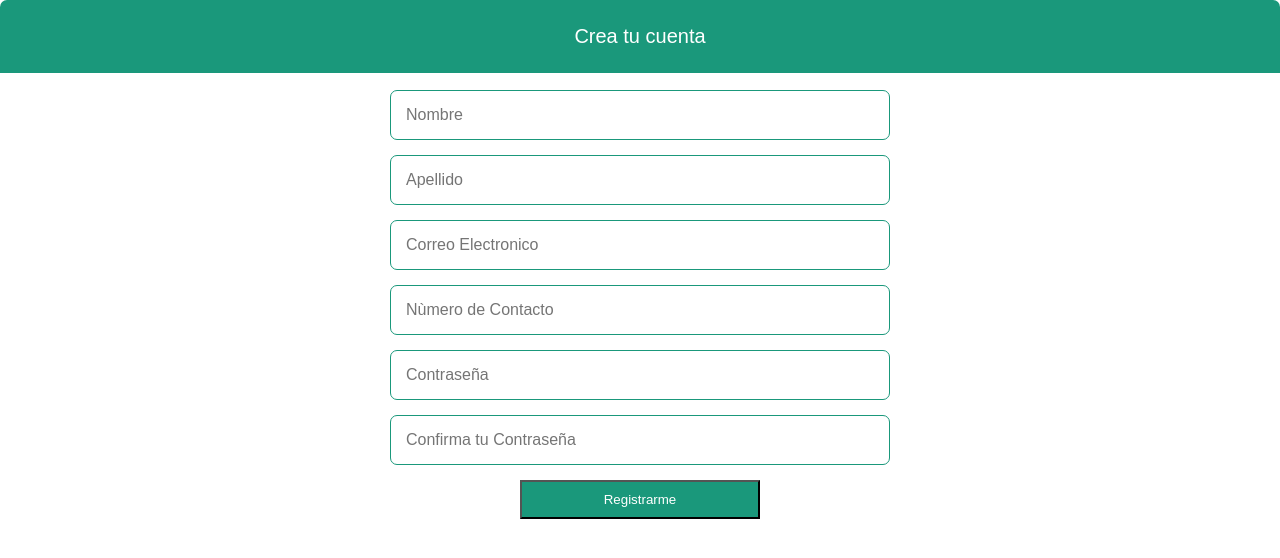
After one commit to Kiba5402/pruebaHeroku, a PHP site: page /site_media/html/Formulario-Registro.html in a window 1280 px wide. The commit adds this page. Shown: the top 558 px of the page. Run offline with PHP 8.4, Linux system fonts and the light colour scheme.

Commit message:
Ajuste formulario registro

```diff
--- /dev/null
+++ b/site_media/html/Formulario-Registro.html
@@ -0,0 +1,30 @@
+<!DOCTYPE html>
+<!--
+To change this license header, choose License Headers in Project Properties.
+To change this template file, choose Tools | Templates
+and open the template in the editor.
+-->
+
+<html>
+    <head>
+        <title>Registro</title>
+        <meta charset="UTF-8">
+        <meta name="viewport" content="width=device-width, initial-scale=1.0">
+        <link rel="stylesheet"  href="estilo.css">
+    </head>
+    <body>
+
+    	<h2 class="form_titulo">Crea tu cuenta</h2>
+    	<form action="main.php" method="post" class="formulario-registro">
+	        <div class="contenedor-inputs">
+	        	<input type="text" name="nombre" placeholder="Nombre" class="input-48" required="Ingresa tu nombre">
+	        	<input type="text" name="apellido" placeholder="Apellido" class="input-48" required="Ingresa Apellido">
+	        	<input type="email" name="correo1" placeholder="Correo Electronico" class="input-48" required="">
+	        	<input type="text" name="numero" placeholder="Nùmero de Contacto" class="input-48" required="">
+	        	<input type="password" name="contraseña" placeholder="Contraseña" class="input-48" required="">
+	        	<input type="password" name="contraseñaConfirma" placeholder="Confirma tu Contraseña" class="input-48" required="">
+	        	 <button type="submit" class="btn-registrar" href="main.html" >Registrarme</button>
+	        </div>
+         </form>
+    </body>
+</html>
--- /dev/null
+++ b/site_media/html/estilo.css
@@ -0,0 +1,71 @@
+
+*{
+    box-sizing: border-box;
+}
+
+
+body{
+margin:0px;
+font-family: sans-serif;
+background: #fff;
+}
+
+.formulario-registro
+
+{
+    width: 95%;
+    max-width: 500px;
+    margin: auto;
+    background: white;
+    border-radius: 7px;
+}
+
+.form_titulo
+{
+
+    margin-top: 0px;
+    background: #1a987b;
+    color:#fff;
+    text-align: center;
+    padding: 25px;
+    font-weight: 100;
+    font-size: 20px;
+    border-top-left-radius: 7px;
+    border-top-right-radius: 7px;
+
+}
+
+.contenedor-inputs
+{
+padding: 10 px 30 px;
+display: flex;
+flex-wrap: wrap;
+}
+
+input
+{
+    margin-bottom: 15px;
+    padding: 15px;
+    font-size: 16px;
+    border-radius: 7px;
+    border: 1px solid #1a987b;
+
+}
+
+.input-48
+
+{
+    width: 100%;
+
+}
+
+.btn-registrar
+{
+    background: #1a987b;
+    color:#fff;
+    width: 48%;
+    margin:auto;
+    padding: 10px 20px;
+    cursor:pointer;
+
+}
--- a/site_media/html/home.html
+++ b/site_media/html/home.html
@@ -28,6 +28,7 @@ and open the template in the editor.
 						<label for="exampleInputPassword1">Contraseña</label>
 						<input type="password" class="form-control" id="exampleInputPassword1">
 					  </div>
+					  <p><a href="./site_media/html/Formulario-Registro.html">Registrarme</a></p>
 					  <button type="submit" class="offset-9 col-3 btn btn-small btn-primary pull-right">Login</button>
 					</form>
 				</div>
```
Also changed, not shown: site_media/css/main.css (+25 -0 lines), site_media/html/main.html (added, +20 -0 lines).
